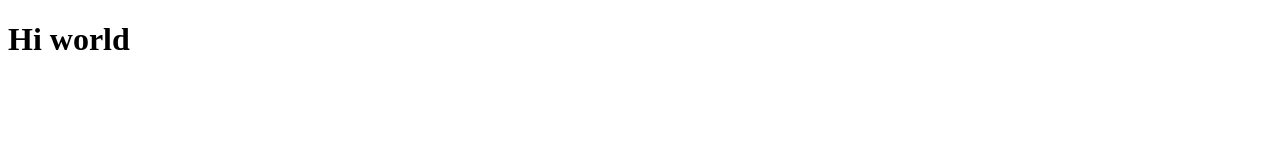
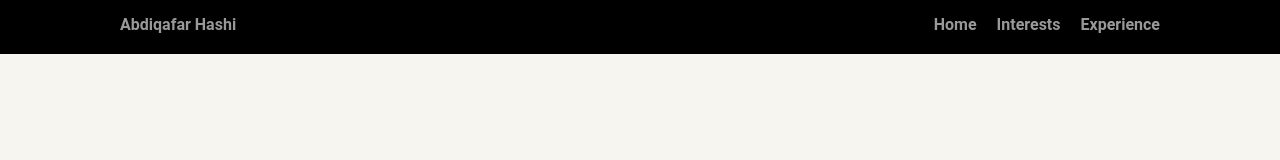
Before and after one commit to AbdiqafarHashi1/MyPortfolio, a plain HTML site: page Index.html in a window 1280 px wide. Drawn offline with Linux system fonts and the light colour scheme.

Commit message:
Added navbar

```diff
--- a/Index.html
+++ b/Index.html
@@ -4,9 +4,17 @@
     <meta charset="UTF-8">
     <meta http-equiv="X-UA-Compatible" content="IE=edge">
     <meta name="viewport" content="width=device-width, initial-scale=1.0">
-    <title>Document</title>
+    <link rel="stylesheet" href="Style.css">
+    <title>My Portfolio</title>
 </head>
 <body>
-    <h1>Hi world</h1>
+    <nav class="navbar">
+        <ul class="nav">
+            <li class="name"><a href="">Abdiqafar Hashi</a></li>
+            <li><a href="">Home</a></li>
+            <li><a href="">Interests</a></li>
+            <li><a href="">Experience</a></li>
+        </ul>
+    </nav>
 </body>
 </html>
--- a/Style.css
+++ b/Style.css
@@ -0,0 +1,49 @@
+* {
+    box-sizing: border-box;
+}
+
+body {
+    margin: 0;
+    padding: 0;
+    text-align: center;
+    font-family: 'Roboto', sans-serif;
+    color: #222;
+    background: #f7f5f0;
+}
+
+.navbar {
+    width: 100%;
+    background: black;
+    min-height: 30px;
+    padding: 10px;
+    position: fixed;
+    text-align: center;
+}
+
+.nav {
+    display: flex;
+    justify-content: space-around;
+    font-weight: 700;
+    list-style-type: none;
+    margin: 0 auto;
+    padding: 0 100px;
+}
+
+.nav .name {
+    display: block;
+    margin-right: auto;
+    color: white;
+}
+.nav li {
+  padding: 5px 10px 10px 10px;
+}
+.nav a {
+  transition: all .5s;
+}
+.nav a:hover {
+  color: white
+}
+a {
+    text-decoration: none;
+    color: #999;
+}
```
